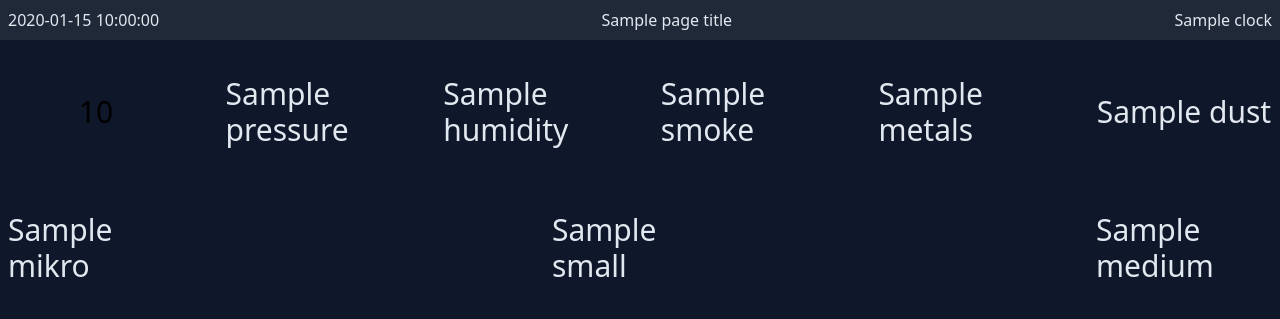
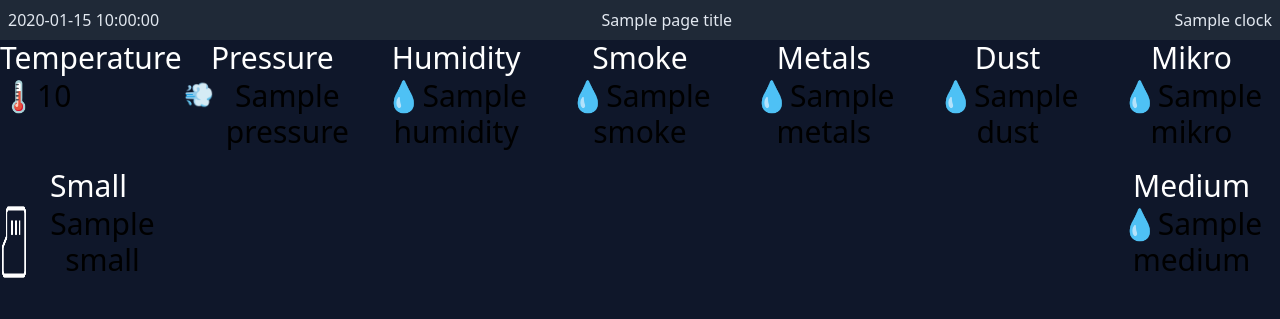
Before and after one commit to StelianStefanov/Air-Quality, a FastAPI app: template src/web/templates/index.html in a window 1280 px wide. Shown: the top 319 px of the page. Run offline with FastAPI, Linux system fonts and the light colour scheme; the template is opened without the code that fills it: most values are stand-ins (such as "Sample title", 1, 10 or a date in 2020).

Commit message:
web impovements

```diff
--- a/src/web/server.py
+++ b/src/web/server.py
@@ -13,6 +13,7 @@
 from src.sensors.enviro_sensor import EnviroSensor
 from src.sensors.pms_sensor import PmsSensor
 from src.utilities import Utilities
+from src.web.sensor_colors import SensorColors
 
 
 app = FastAPI()
@@ -42,7 +43,6 @@
     compensated_temp = Utilities.temperature_compensation(data["temperature"])
     date = datetime.now().strftime("%x")
     clock = datetime.now().strftime("%H:%M")
-    temp_color = "text-red-600"
     assets_version = main_cnf.assets_version
 
     return templates.TemplateResponse(
@@ -61,7 +61,15 @@
             "date": date,
             "clock": clock,
             "page_title": "Air Quality",
-            "temp_color": temp_color,
+            "temp_color": SensorColors.temperature(compensated_temp),
+            "pressure_color": SensorColors.pressure(data["pressure"]),
+            "humidity_color": SensorColors.humidity(data["humidity"]),
+            "smoke_color": SensorColors.smoke(data["smoke"]),
+            "metals_color": SensorColors.metals(data["metals"]),
+            "dust_color": SensorColors.dust(data["dust"]),
+            "mikro_color": SensorColors.mikro(data["mikro"]),
+            "small_color": SensorColors.small(data["small"]),
+            "medium_color": SensorColors.medium(data["medium"]),
             "assets_version": assets_version,
         },
     )
--- a/src/web/static/css/tailwindcss.css
+++ b/src/web/static/css/tailwindcss.css
@@ -1,7 +1,31 @@
-.mehor {
-  height: 38px;
-  width: 38px;
-  cursor: pointer;
+.sensors-container {
+  display: flex;
+  flex-wrap: wrap;
+  justify-content: space-between;
+}
+
+.sensors-container .sensor-content {
+  height: 8rem;
+  width: 177px;
+  font-size: 1.875rem;
+  line-height: 2.25rem;
+}
+
+.sensors-container .sensor-content .sensor-title {
+  padding-bottom: 0.125rem;
+  text-align: center;
+  --tw-text-opacity: 1;
+  color: rgb(255 255 255 / var(--tw-text-opacity, 1));
+}
+
+.sensor-value {
+  display: flex;
+  text-align: center;
+}
+
+.sensor-emoji {
+  font-size: 1.5rem;
+  line-height: 2rem;
 }
 
 *, ::before, ::after {
@@ -572,32 +596,12 @@
   height: 8rem;
 }
 
-.h-\[38px\] {
-  height: 38px;
-}
-
-.w-44 {
-  width: 11rem;
-}
-
-.w-\[38px\] {
-  width: 38px;
-}
-
-.cursor-pointer {
-  cursor: pointer;
+.w-\[177px\] {
+  width: 177px;
 }
 
 .flex-wrap {
   flex-wrap: wrap;
-}
-
-.items-center {
-  align-items: center;
-}
-
-.justify-center {
-  justify-content: center;
 }
 
 .justify-between {
@@ -618,22 +622,36 @@
   background-color: rgb(15 23 42 / var(--tw-bg-opacity, 1));
 }
 
-.bg-transparent {
-  background-color: transparent;
-}
-
 .p-2 {
   padding: 0.5rem;
 }
 
-.text-3xl {
-  font-size: 1.875rem;
-  line-height: 2.25rem;
+.pb-0 {
+  padding-bottom: 0px;
+}
+
+.text-center {
+  text-align: center;
+}
+
+.text-blue-600 {
+  --tw-text-opacity: 1;
+  color: rgb(37 99 235 / var(--tw-text-opacity, 1));
+}
+
+.text-green-600 {
+  --tw-text-opacity: 1;
+  color: rgb(22 163 74 / var(--tw-text-opacity, 1));
 }
 
 .text-lime-500 {
   --tw-text-opacity: 1;
   color: rgb(132 204 22 / var(--tw-text-opacity, 1));
+}
+
+.text-orange-600 {
+  --tw-text-opacity: 1;
+  color: rgb(234 88 12 / var(--tw-text-opacity, 1));
 }
 
 .text-red-600 {
@@ -646,6 +664,11 @@
   color: rgb(226 232 240 / var(--tw-text-opacity, 1));
 }
 
+.text-white {
+  --tw-text-opacity: 1;
+  color: rgb(255 255 255 / var(--tw-text-opacity, 1));
+}
+
 .text-yellow-400 {
   --tw-text-opacity: 1;
   color: rgb(250 204 21 / var(--tw-text-opacity, 1));
--- a/src/web/templates/builder.html
+++ b/src/web/templates/builder.html
@@ -1 +1 @@
-<div class="text-red-600 text-lime-500 text-yellow-400"></div>
+<div class="text-red-600 text-lime-500 text-yellow-400 text-blue-600 text-green-600 text-yellow-400 text-red-600 text-orange-600"></div>
--- a/src/web/templates/index.html
+++ b/src/web/templates/index.html
@@ -26,42 +26,53 @@
         </div>
       </div>
 
-      <div class="flex flex-wrap justify-between gap-2 p-2">
+      <div class="sensors-container">
 
-        <div class="flex justify-center items-center h-32 w-44 bg-transparent {{temp_color}} text-3xl ">
-            {{temp}}
+        <div class="{{temp_color}} sensor-content">
+          <div class="sensor-title">Temperature</div>
+          <div class="sensor-value">🌡️{{temp}}</div>
         </div>
 
-        <div class="flex justify-center items-center h-32 w-44 bg-transparent text-slate-200 text-3xl">
-          {{pressure}}
+        <div class="{{pressure_color}} sensor-content">
+          <div class="sensor-title">Pressure</div>
+          <div class="sensor-value"><span class="sensor-emoji">💨</span>{{pressure}}</div>
         </div>
 
-        <div class="flex justify-center items-center h-32 w-44 bg-transparent text-slate-200 text-3xl">
-            {{humidity}}
+        <div class="{{humidity_color}} sensor-content">
+          <div class="sensor-title">Humidity</div>
+          <div class="sensor-value">💧{{humidity}}</div>
         </div>
 
-        <div class="flex justify-center items-center h-32 w-44 bg-transparent text-slate-200 text-3xl">
-            {{smoke}}
+        <div class="{{smoke_color}} sensor-content">
+          <div class="sensor-title">Smoke</div>
+          <div class="sensor-value">💧{{smoke}}</div>
         </div>
 
-        <div class="flex justify-center items-center h-32 w-44 bg-transparent text-slate-200 text-3xl">
-            {{metals}}
+        <div class="{{metals_color}} sensor-content">
+          <div class="sensor-title">Metals</div>
+          <div class="sensor-value">💧{{metals}}</div>
         </div>
 
-        <div class="flex justify-center items-center h-32 w-44 bg-transparent text-slate-200 text-3xl">
-            {{dust}}
+        <div class="{{dust_color}} sensor-content">
+          <div class="sensor-title">Dust</div>
+          <div class="sensor-value">💧{{dust}}</div>
         </div>
 
-        <div class="flex justify-center items-center h-32 w-44 bg-transparent text-slate-200 text-3xl">
-          {{mikro}}
+        <div class="{{mikro_color}} sensor-content">
+          <div class="sensor-title">Mikro</div>
+          <div class="sensor-value">💧{{mikro}}</div>
         </div>
 
-        <div class="flex justify-center items-center h-32 w-44 bg-transparent text-slate-200 text-3xl">
-          {{small}}
+        <div class="{{small_color}} sensor-content">
+          <div class="sensor-title">Small</div>
+          <div class="sensor-value">
+            <img width="28" height="28" src="{{ url_for('static', path='/images/small.png') }}"><div>{{small}}</div>
+          </div>
         </div>
 
-        <div class="flex justify-center items-center h-32 w-44 bg-transparent text-slate-200 text-3xl">
-          {{medium}}
+        <div class="{{medium_color}} sensor-content">
+          <div class="sensor-title">Medium</div>
+          <div class="sensor-value">💧{{medium}}</div>
         </div>
 
 
```
Also changed, not shown: src/web/sensor_colors.py (added, +136 -0 lines), src/web/static/css/builder/styles.css (+18 -2 lines), src/web/static/images/small.png (added), 3 other files.
